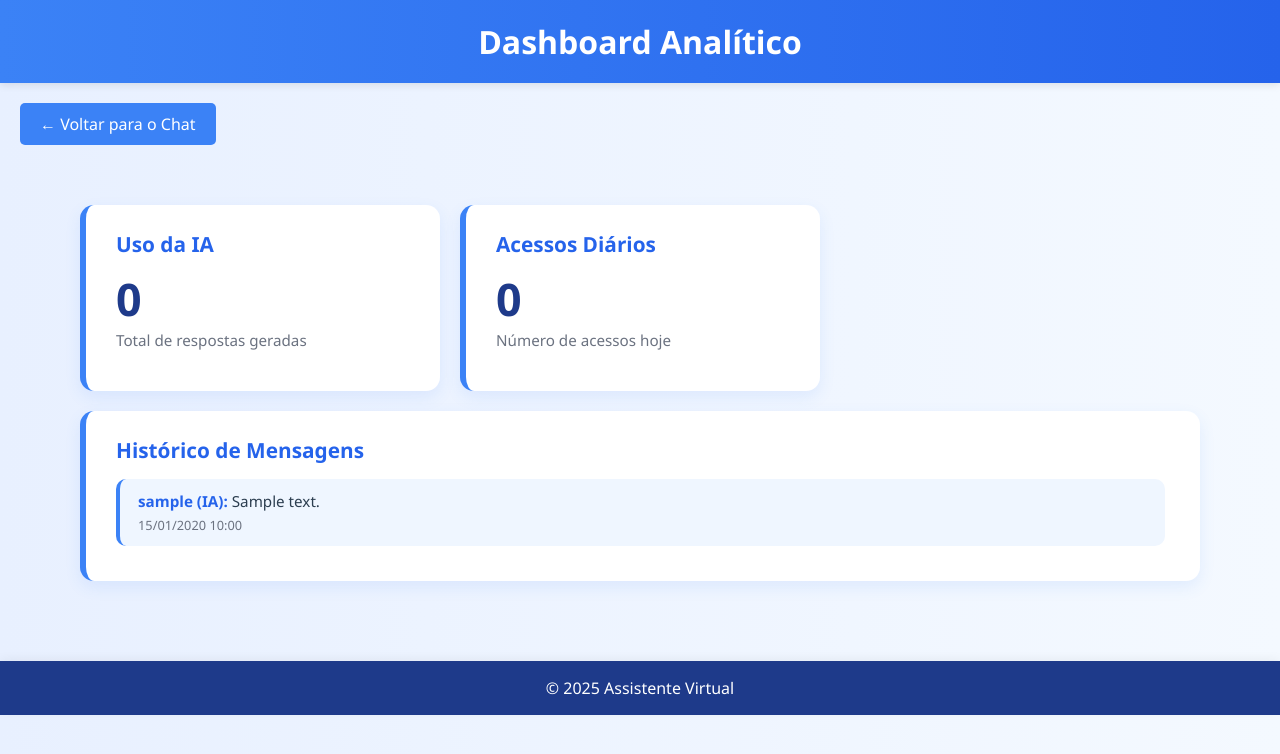
After one commit to thiagocancan/ChatBot, a PHP site: page /templates/dashboard.php in a window 1280 px wide. The commit adds this page. Shown: the top 754 px of the page. Run offline with PHP 8.4, Linux system fonts and the light colour scheme; the visitor is signed in with stand-in values (Sample User, id 1); tables that the repository leaves empty or names only in its code hold one stand-in row (values such as "Sample post"); data that the repository does not hold is empty.

Commit message:
Add user access logging and dashboard for admin statistics

```diff
--- a/auth/Auth.php
+++ b/auth/Auth.php
@@ -61,10 +61,33 @@ class Auth {
             $_SESSION['username'] = $user['username'];
             $_SESSION['role'] = $user['role'];
 
+            // Log this access
+            $this->logAccess($user['id']);
+
             return true;
         }
 
         return false;
+    }
+
+    /**
+     * Log user access
+     *
+     * @param int $userId User ID
+     */
+    private function logAccess(int $userId): void {
+        try {
+            $db = Database::getInstance();
+            $ipAddress = $_SERVER['REMOTE_ADDR'] ?? null;
+
+            $db->query(
+                "INSERT INTO `access_logs` (`user_id`, `ip_address`) VALUES (?, ?)",
+                [$userId, $ipAddress]
+            );
+        } catch (Exception $e) {
+            // Just log the error but don't interrupt the login process
+            error_log('Failed to log access: ' . $e->getMessage());
+        }
     }
 
     /**
--- a/index.php
+++ b/index.php
@@ -62,6 +62,7 @@ if (isset($_GET['clear']) && $_GET['clear'] === 'true') {
             <a href="?clear=true" class="clear-btn button">Limpar Conversa</a>
             <?php if ($isAdmin): ?>
             <a href="templates/setup.php" class="settings-btn button">Configurações</a>
+            <a href="templates/dashboard.php" class="dashboard-btn button">Dashboard</a>
             <?php endif; ?>
         </div>
     </div>
--- a/static/css/index.css
+++ b/static/css/index.css
@@ -49,6 +49,11 @@ h1 {
 
 .settings-btn {
   background-color: #4caf50;
+  color: white;
+}
+
+.dashboard-btn {
+  background-color: #3b82f6;
   color: white;
 }
 
--- /dev/null
+++ b/templates/dashboard.php
@@ -0,0 +1,246 @@
+<?php
+require_once '../auth/Auth.php';
+require_once '../database/Database.php';
+require_once '../models/User.php';
+require_once '../models/Message.php';
+
+// Initialize authentication
+$auth = new Auth();
+
+// Check if user is admin
+if (!$auth->isLoggedIn() || !$auth->isAdmin()) {
+    header('Location: ../index.php');
+    exit;
+}
+
+// Get database instance
+$db = Database::getInstance();
+$messageModel = new Message();
+$userModel = new User();
+
+// Get statistics
+// 1. Count messages per user
+$query = "SELECT u.username, COUNT(m.id) as message_count
+          FROM users u
+          LEFT JOIN messages m ON u.id = m.user_id
+          WHERE m.role = 'model'
+          GROUP BY u.id";
+$messageStats = $db->query($query)->fetchAll();
+
+// 2. Get daily access count (from access_logs table)
+$today = date('Y-m-d');
+$query = "SELECT COUNT(*) as count FROM access_logs WHERE DATE(access_time) = ?";
+$accessCount = $db->query($query, [$today])->fetch()['count'] ?? 0;
+
+// 3. Get recent messages
+$query = "SELECT m.content, m.role, u.username, m.created_at
+          FROM messages m
+          JOIN users u ON m.user_id = u.id
+          ORDER BY m.created_at DESC
+          LIMIT 20";
+$recentMessages = $db->query($query)->fetchAll();
+?>
+<!DOCTYPE html>
+<html lang="pt-br">
+<head>
+  <meta charset="UTF-8" />
+  <meta name="viewport" content="width=device-width, initial-scale=1.0" />
+  <title>Dashboard | Assistente Virtual</title>
+  <style>
+    * {
+      margin: 0;
+      padding: 0;
+      box-sizing: border-box;
+    }
+
+    body {
+      font-family: 'Segoe UI', sans-serif;
+      background: linear-gradient(to right, #e8f0ff, #f4f9ff);
+      color: #2c3e50;
+    }
+
+    header {
+      background: linear-gradient(to right, #3b82f6, #2563eb);
+      color: white;
+      padding: 20px;
+      text-align: center;
+      box-shadow: 0 2px 8px rgba(0,0,0,0.1);
+      position: sticky;
+      top: 0;
+      z-index: 100;
+    }
+
+    .dashboard {
+      display: grid;
+      grid-template-columns: repeat(auto-fit, minmax(280px, 1fr));
+      gap: 20px;
+      padding: 40px;
+      max-width: 1200px;
+      margin: auto;
+    }
+
+    .card {
+      background: white;
+      border-left: 6px solid #3b82f6;
+      border-radius: 14px;
+      padding: 25px 30px;
+      box-shadow: 0 6px 16px rgba(59, 130, 246, 0.1);
+      transition: transform 0.25s ease, box-shadow 0.25s ease;
+      animation: fadeIn 0.5s ease;
+    }
+
+    .card:hover {
+      transform: translateY(-5px);
+      box-shadow: 0 10px 20px rgba(59, 130, 246, 0.15);
+    }
+
+    .card h2 {
+      font-size: 1.3rem;
+      color: #2563eb;
+      margin-bottom: 10px;
+    }
+
+    .value {
+      font-size: 2.8rem;
+      font-weight: bold;
+      color: #1e3a8a;
+    }
+
+    .desc {
+      color: #6b7280;
+      font-size: 0.95rem;
+    }
+
+    .full-width {
+      grid-column: 1 / -1;
+    }
+
+    #mensagens {
+      list-style: none;
+      margin-top: 15px;
+      max-height: 240px;
+      overflow-y: auto;
+      padding-right: 5px;
+    }
+
+    #mensagens li {
+      padding: 12px 18px;
+      margin-bottom: 10px;
+      background: #eff6ff;
+      border-left: 4px solid #3b82f6;
+      border-radius: 10px;
+      font-size: 0.95rem;
+      transition: background 0.3s ease;
+    }
+
+    #mensagens li:hover {
+      background: #dbeafe;
+    }
+
+    footer {
+      background: #1e3a8a;
+      color: white;
+      text-align: center;
+      padding: 16px;
+      margin-top: 40px;
+      box-shadow: 0 -2px 10px rgba(0, 0, 0, 0.05);
+    }
+
+    .back-link {
+      display: inline-block;
+      margin: 20px;
+      padding: 10px 20px;
+      background-color: #3b82f6;
+      color: white;
+      text-decoration: none;
+      border-radius: 5px;
+      transition: background-color 0.3s;
+    }
+
+    .back-link:hover {
+      background-color: #2563eb;
+    }
+
+    .user-stats {
+      margin-top: 15px;
+    }
+
+    .user-stats-item {
+      display: flex;
+      justify-content: space-between;
+      padding: 8px 0;
+      border-bottom: 1px solid #e5e7eb;
+    }
+
+    .message-time {
+      color: #6b7280;
+      font-size: 0.8rem;
+      margin-top: 5px;
+    }
+
+    .message-user {
+      font-weight: bold;
+      color: #2563eb;
+    }
+
+    /* Animação suave */
+    @keyframes fadeIn {
+      from {
+        opacity: 0;
+        transform: scale(0.98);
+      }
+      to {
+        opacity: 1;
+        transform: scale(1);
+      }
+    }
+  </style>
+</head>
+<body>
+  <header>
+    <h1>Dashboard Analítico</h1>
+  </header>
+
+  <a href="../index.php" class="back-link">← Voltar para o Chat</a>
+
+  <main class="dashboard">
+    <section class="card" id="ia-uso">
+      <h2>Uso da IA</h2>
+      <p class="value" id="ia-count"><?php echo array_sum(array_column($messageStats, 'message_count')); ?></p>
+      <span class="desc">Total de respostas geradas</span>
+
+      <div class="user-stats">
+        <?php foreach ($messageStats as $stat): ?>
+        <div class="user-stats-item">
+          <span><?php echo htmlspecialchars($stat['username']); ?></span>
+          <span><?php echo $stat['message_count']; ?> mensagens</span>
+        </div>
+        <?php endforeach; ?>
+      </div>
+    </section>
+
+    <section class="card" id="acessos">
+      <h2>Acessos Diários</h2>
+      <p class="value" id="access-count"><?php echo $accessCount; ?></p>
+      <span class="desc">Número de acessos hoje</span>
+    </section>
+
+    <section class="card full-width" id="historico">
+      <h2>Histórico de Mensagens</h2>
+      <ul id="mensagens">
+        <?php foreach ($recentMessages as $message): ?>
+          <li>
+            <span class="message-user"><?php echo htmlspecialchars($message['username']); ?> (<?php echo $message['role'] === 'user' ? 'Usuário' : 'IA'; ?>):</span>
+            <?php echo htmlspecialchars(substr($message['content'], 0, 150)) . (strlen($message['content']) > 150 ? '...' : ''); ?>
+            <div class="message-time"><?php echo date('d/m/Y H:i', strtotime($message['created_at'])); ?></div>
+          </li>
+        <?php endforeach; ?>
+      </ul>
+    </section>
+  </main>
+
+  <footer>
+    <p>&copy; <?php echo date('Y'); ?> Assistente Virtual</p>
+  </footer>
+</body>
+</html>
```
Also changed, not shown: database/setup.php (+12 -0 lines), 1 other file.
